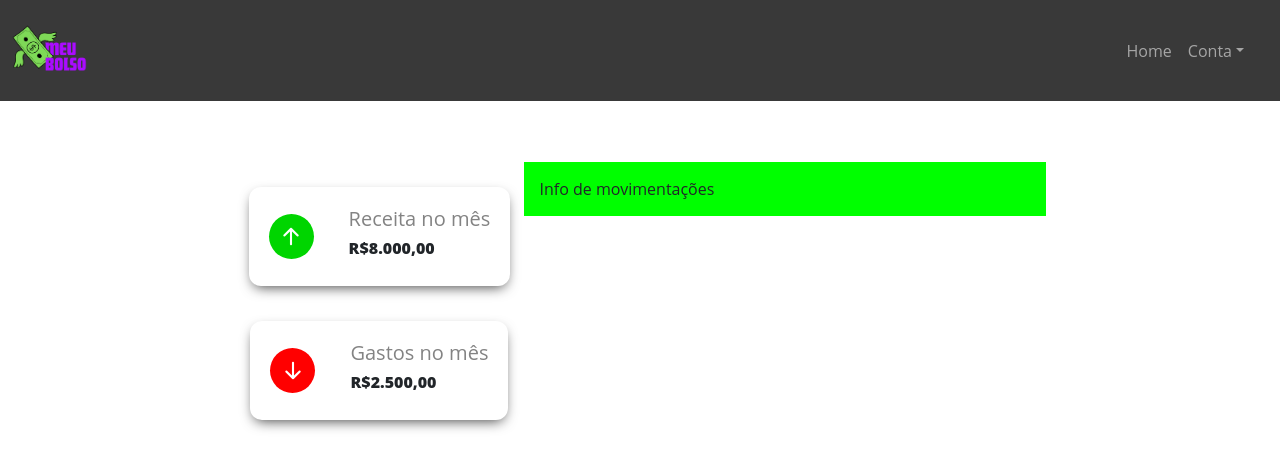
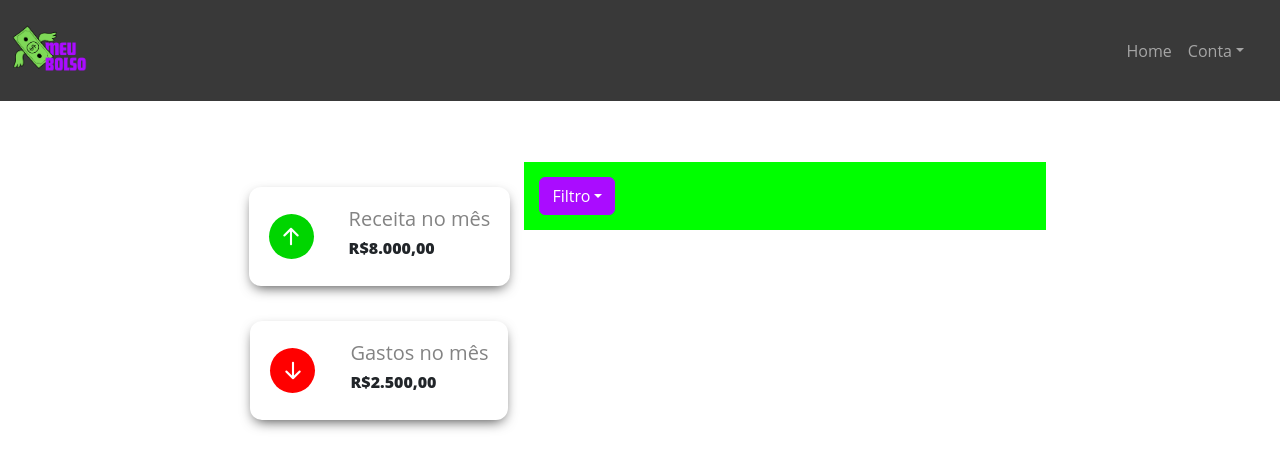
Before and after one commit to YagoFogaca/meu-bolso-front-end, a React (Vite) app: page / in a window 1280 px wide. Shown: the top 468 px of the page. Built offline with nearby package versions, Linux system fonts and the light colour scheme.

Commit message:
feat: card de filtro de Receitas e gastos

```diff
--- a/src/components-style/section/index.section.jsx
+++ b/src/components-style/section/index.section.jsx
@@ -35,6 +35,15 @@ export const SectionMovementInformation = styled.section`
   min-width: 290px;
   background-color: #0f0;
   padding: 15px;
+
+  .btn-primary {
+    background-color: #aa0cff;
+    border-color: #aa0cff;
+  }
+  .btn-primary:active {
+    border-color: #aa0cff;
+    background-color: #aa0cff;
+  }
 `;
 
 // card de infos
@@ -80,3 +89,5 @@ export const CardDivInfos = styled.div`
     font-weight: 800;
   }
 `;
+
+export const CardFilter = styled.section``;
--- a/src/pages/home/index.home.jsx
+++ b/src/pages/home/index.home.jsx
@@ -1,6 +1,7 @@
 import { NavbarComponents } from "../../components/navbar/index.navbar.jsx";
 import * as C from "../../components-style/section/index.section.jsx";
 import { MainStyled } from "../../components-style/main/index.main.jsx";
+import { Dropdown } from "react-bootstrap";
 
 export const Home = () => {
   return (
@@ -29,8 +30,20 @@ export const Home = () => {
               </C.CardDivInfos>
             </C.CardsInfosAmount>
           </C.SectionMovementInformationAmount>
+
           <C.SectionMovementInformation>
-            Info de movimentações
+            <C.CardFilter>
+              <Dropdown>
+                <Dropdown.Toggle variant="primary" id="dropdown-basic">
+                  Filtro
+                </Dropdown.Toggle>
+
+                <Dropdown.Menu>
+                  <Dropdown.Item href="#/action-1">Receitas</Dropdown.Item>
+                  <Dropdown.Item href="#/action-2">Gastos</Dropdown.Item>
+                </Dropdown.Menu>
+              </Dropdown>
+            </C.CardFilter>
           </C.SectionMovementInformation>
         </C.SectionStyled>
       </MainStyled>
```
